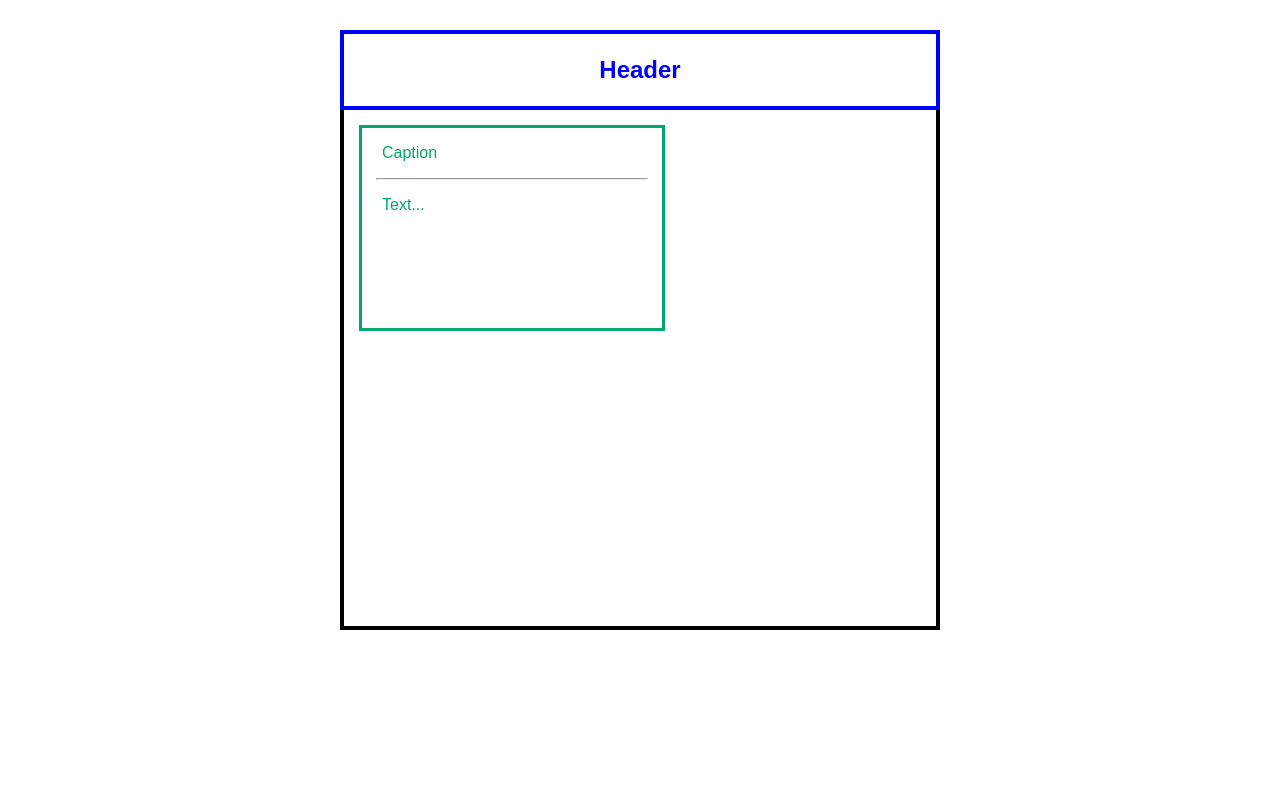
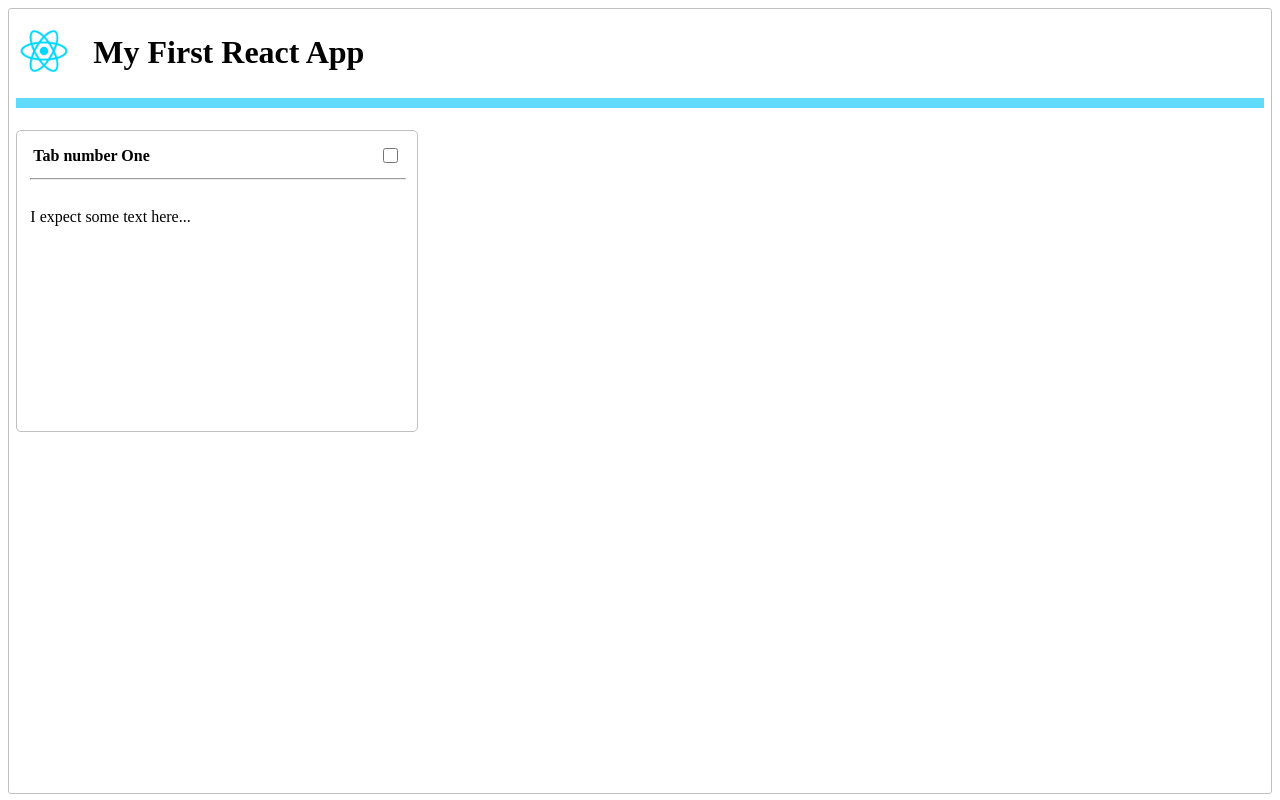
Before and after one commit to artgitex/react-iba, a React (Create React App) app: page / in a window 1280 px wide. Built offline with nearby package versions, Linux system fonts and the light colour scheme.

Commit message:
Add checkbox to Card

```diff
--- a/src/App.css
+++ b/src/App.css
@@ -1,24 +1,19 @@
 .App {
-  margin-top: 30px;
+  width: 100%;
+  display:inline-block;
 }
-table {
+.logo {
+  width: 50px;
+  height: 50px;
+  padding-right: 20px;
+}
+.appTable {
   margin: 0 auto;
-  width: 600px;
+  width: 99%;
   border-collapse: collapse;
 }
-.appHeader {
-  height: 70px;
-  border: 4px solid #0000FF;
-  text-align: center;
-  color: #0000ff;
-  font-size: 24px;
-  font-weight: bold;
+.appBar {
+  width: 100%;
+  height: 10px;
+  background-color: #61DBFB;
 }
-.appBody {
-  padding-top: 15px;
-  padding-left: 15px;
-  height: 500px;
-  border-style: solid;
-  border-width: 0px 4px 4px 4px;
-  vertical-align: top;
-}
--- a/src/App.js
+++ b/src/App.js
@@ -1,22 +1,24 @@
 import React, { Component } from 'react';
 import './App.css';
 import Card from './Card/Card';
+
 
 class App extends Component {
   render() {
     return (
       <div className="App">
-        <table>
+        <table className="appTable">
           <tbody>
             <tr>
-              <td className="appHeader">
-                Header
+              <td>
+                <table><tbody><tr><td><img className="logo" alt="" src={require('.\\Img\\React_logo.png')} /></td><td><h1>My First React App</h1></td></tr></tbody></table>
               </td>
             </tr>
             <tr>
-              <td className="appBody">
-                <Card />
-              </td>
+              <td><div className="appBar"/></td>
+            </tr>
+            <tr>
+              <td><Card /></td>
             </tr>
           </tbody>
         </table>
--- a/src/Card/Card.css
+++ b/src/Card/Card.css
@@ -1,16 +1,32 @@
 .card {
-    width: 300px;
-    height: 200px;
-    border: 3px solid #00A86B;
+    margin-top: 20px;
+    width: 400px;
+    height: 300px;
+    border: 1px solid #C0C0C0;
+    border-radius: 5px;
+}
+.cardTable {
+  margin: 0 auto;
+  width: 95%;
 }
 .cardHeader {
-    padding-left: 20px;
-    color: #00A86B;
+    margin-top: 8px;
+    width: 100%;
+    font-weight: bold;
 }
-.cardBody {
-    padding-left: 20px;
-    color: #00A86B;
+.cardCmPosition {
+    text-align: right;
 }
+.cardCheckmark {
+    height: 15px;
+    width: 15px;
+  }
 hr {
-    width: 90%
+    width: 100%;
 }
+.blackText{
+    color: black;
+}
+.redText{
+    color: red;
+}
--- a/src/Card/Card.js
+++ b/src/Card/Card.js
@@ -1,14 +1,46 @@
-import React from 'react';
+//import React from 'react';
+import React, { Component } from 'react';
 import './Card.css';
 
-const card = (props) => {
-    return (
+class Card extends Component {
+    state = {
+        cbChecked: false
+    }
+    checkBoxHandler = () => {
+        this.setState({cbChecked: !this.state.cbChecked})
+    }
+    render() {
+        let textStyle = this.state.cbChecked ? "redText" : "blackText";
+
+        return (
         <div className="card">
-            <p className="cardHeader">Caption</p>
-            <hr />
-            <p className="cardBody">Text...</p>
+            <table className="cardTable">
+                <tbody>
+                    <tr>
+                        <td>
+                            <table className="cardHeader">
+                                <tbody>
+                                    <tr>
+                                        <td>Tab number One</td>
+                                        <td className="cardCmPosition">
+                                            <input className="cardCheckmark" type="checkbox" onChange={this.checkBoxHandler} />
+                                        </td>
+                                    </tr>
+                                </tbody>
+                            </table>
+                            <hr/>
+                        </td>
+                    </tr>
+                    <tr>
+                        <td>
+                            <p className={textStyle}>I expect some text here...</p>
+                        </td>
+                    </tr>
+                </tbody>
+            </table>
         </div>
-    )
-}
+        );
+    }
+  }
 
-export default card;
+export default Card;
--- a/src/index.css
+++ b/src/index.css
@@ -1,5 +1,10 @@
+html {
+  width: 100%;
+  height: 100%;
+  overflow: hidden;
+}
 body {
-  margin: 0;
-  padding: 0;
-  font-family: sans-serif;
+  height: 98%;
+  border: 1px solid #C0C0C0;
+  border-radius: 3px;
 }
--- a/src/index.js
+++ b/src/index.js
@@ -3,7 +3,4 @@ import ReactDOM from 'react-dom';
 import App from './App';
 import './index.css';
 
-ReactDOM.render(
-  <App />,
-  document.getElementById('root')
-);
+ReactDOM.render(<App />, document.getElementById('root'));
```
Also changed, not shown: src/Img/React_logo.png (added).
